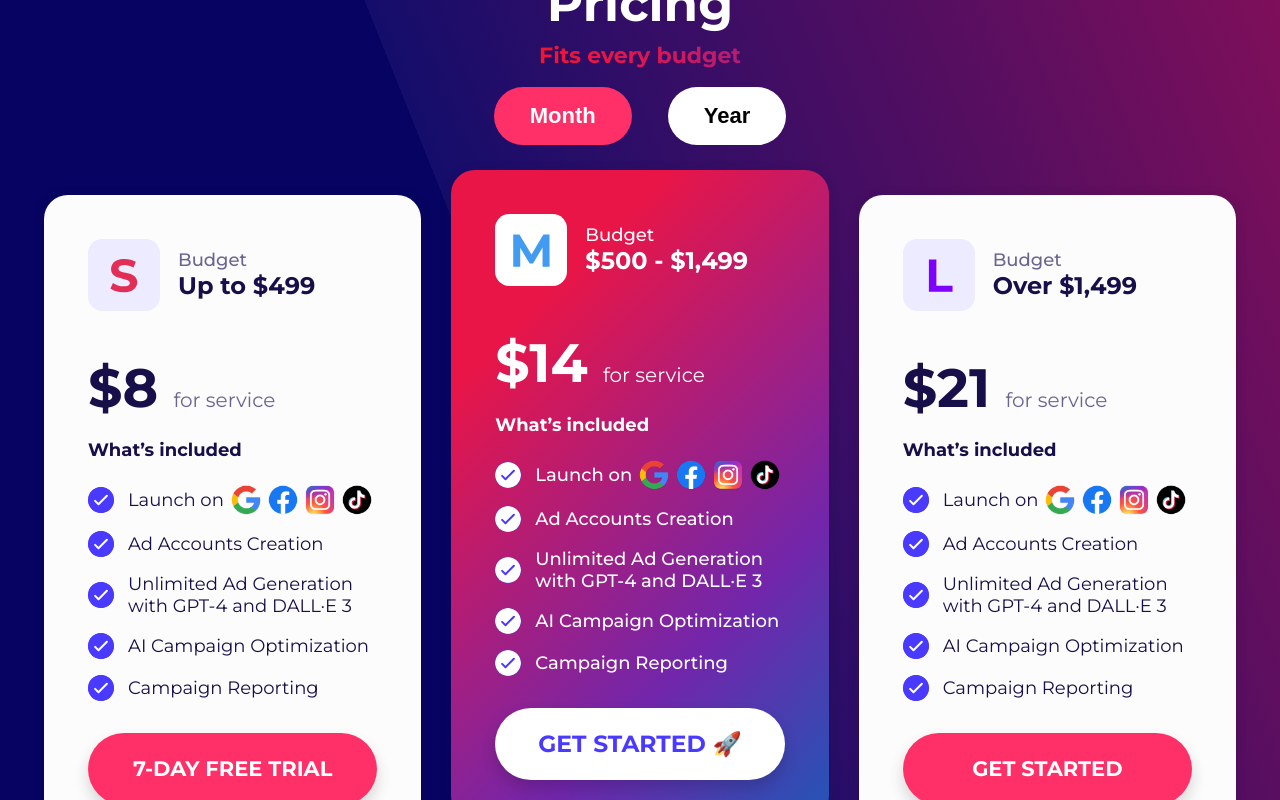
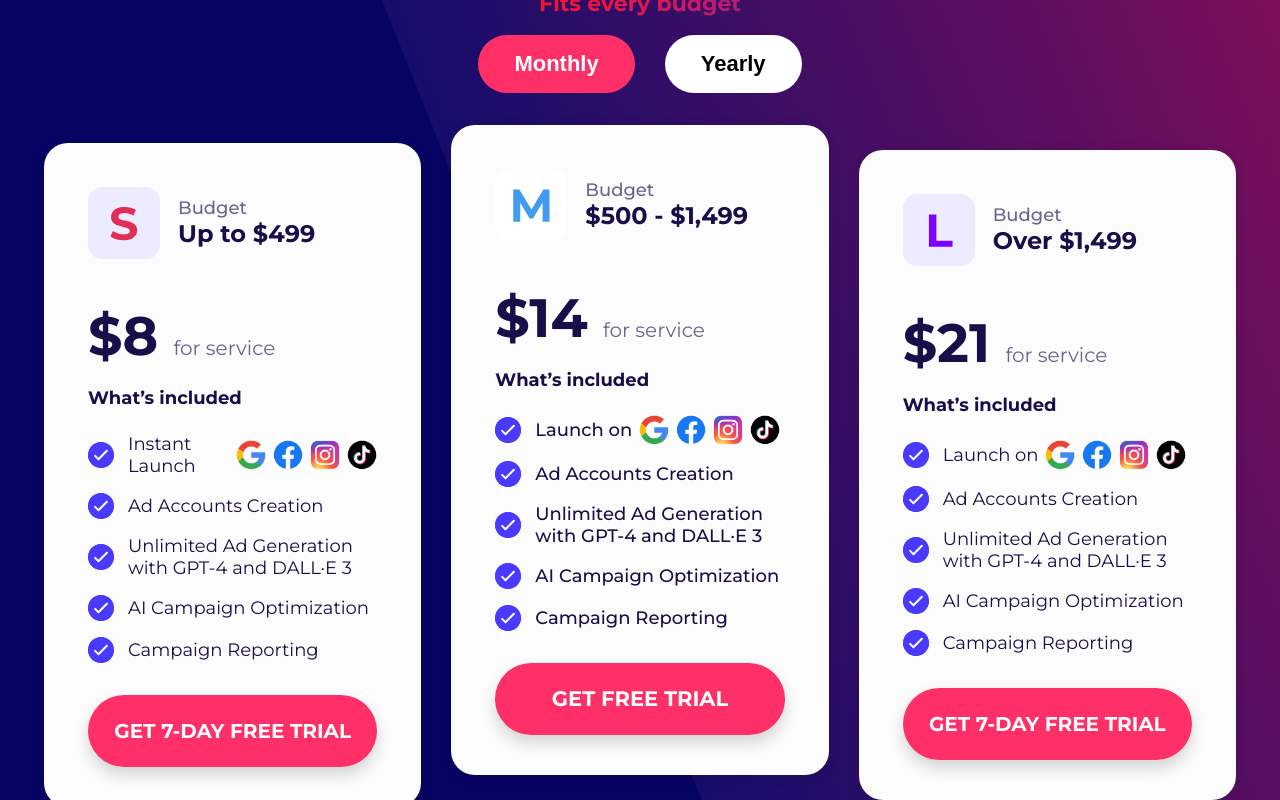
Before and after one commit to hermanchuikov/adbuy-mvp, a React (Create React App) app: page / in a window 1280 px wide. Shown: the part 1840-2640 px from the top of the page. Built offline with nearby package versions, Linux system fonts and the light colour scheme.

Commit message:
Login page update

```diff
--- a/src/pages/SignInPage/SignInPage.tsx
+++ b/src/pages/SignInPage/SignInPage.tsx
@@ -14,32 +14,32 @@ const SignInPage: FC = () => {
             <img src={AdbuyLogo} className={classes.logo} />
           </Link>
           <div className={classes.authBlock}>
-            <h2 className={classes.authTitle}>Sign in</h2>
-            <h4 className={classes.authSubtitle}>Boost your sales</h4>
+            <h2 className={classes.authTitle}>Login</h2>
+            {/*<h4 className={classes.authSubtitle}>Boost your sales</h4>*/}
 
             <button className={classes.googleButton}>
-              Sign in with Google
+              Login with Google
               <img className={classes.googleButtonLogo} src={GoogleLogo} />
             </button>
 
             <div className={classes.dividerLine}>
-              <p className={classes.dividerText}>or</p>
+              <p className={classes.dividerText}><b>OR</b></p>
             </div>
 
             <form className={classes.form}>
-              <Input inputStyles={{ width: '100%' }} title="Email" />
-              <Input inputStyles={{ width: '100%' }} title="Password" />
+              <Input inputStyles={{ width: '100%'}} placeholder={"Email"}/>
+              <Input inputStyles={{ width: '100%' }} placeholder={"Password"}/>
             </form>
 
-            <a className={classes.authForgotPassword}>Forgot password?</a>
+            <a className={classes.authForgotPassword}><b>Forgot password?</b></a>
           </div>
           <button className={classes.submitButton} type="submit">
-            Sign in
+            Login
           </button>
           <p className={classes.authRedirectText}>
-            Don`t have an account?{' '}
+            <b>Don't have an account?</b>{' '}
             <Link className={classes.authRedirectLink} to="/signUp">
-              Sign up
+              <b>Sign up</b>
             </Link>
           </p>
         </div>
--- a/src/pages/WelcomePage/Welcome.module.css
+++ b/src/pages/WelcomePage/Welcome.module.css
@@ -58,7 +58,7 @@
 }
 
 .navLogo {
-  width: 170px;
+  width: 150px;
 }
 
 .hamburger {
@@ -223,7 +223,7 @@
 .headerBlock {
   display: flex;
   justify-content: space-between;
-  padding-bottom: 4px;
+  padding-bottom: 30px;
   padding-top: 100px;
 }
 
@@ -235,10 +235,10 @@
 }
 
 .headerImage {
-  width: 94%;
+  width: 100%;
   text-align: right;
-  /* margin-top: -55px; */
-  margin-left: 86px;
+  margin-top: 7px;
+  margin-left: 92px;
 }
 
 .headerChatImage {
@@ -303,9 +303,6 @@
   margin-left: 12px;
 }
 
-.headerFooter {
-  margin-top: 30px;
-}
 
 .headerFooterText {
   text-align: center;
@@ -503,7 +500,7 @@
 
 .tariffBlock {
   display: flex;
-  column-gap: 36px;
+  column-gap: 30px;
   justify-content: center;
   margin-top: 18px;
 }
@@ -566,17 +563,7 @@
 .pricingMainCard {
   width: 394px;
   box-shadow: 0px 2px 12px 0px rgba(20, 20, 43, 0.2);
-  background-color: transparent;
-  background-image: linear-gradient(
-    135deg,
-    #e91547,
-    #e91547 7%,
-    #e91547 21%,
-    #7126ab 71%,
-    #2156b5 100%,
-    #fff
-  );
-  color: #fcfcfc;
+  background-color: #fcfcfc;
   border-radius: 24px;
   margin: 0 30px;
 }
@@ -688,10 +675,11 @@
   justify-content: center;
   align-items: center;
   color: #fff;
+  background-color: #ff3067;
   border: none;
   outline: none;
   border-radius: 96px;
-  font-size: 23.4px;
+  font-size: 21px;
   font-weight: 700;
   text-transform: uppercase;
   cursor: pointer;
@@ -709,21 +697,10 @@
   align-items: center;
   color: #fff;
   background-color: #ff3067;
-
-  /*background-image: linear-gradient(*/
-  /*  135deg,*/
-  /*  #dcab25,*/
-  /*  #ef7531 19%,*/
-  /*  #fc1414 35%,*/
-  /*  #e91547 48%,*/
-  /*  #7126ab 71%,*/
-  /*  #2156b5 94%,*/
-  /*  #fff*/
-  /*);*/
   border: none;
   outline: none;
   border-radius: 96px;
-  font-size: 21px;
+  font-size: 20px;
   font-weight: 700;
   text-transform: uppercase;
   cursor: pointer;
--- a/src/pages/WelcomePage/WelcomePage.tsx
+++ b/src/pages/WelcomePage/WelcomePage.tsx
@@ -20,14 +20,14 @@ import { Footer } from '../../components';
 
 const TARIFF_PLANS = {
   month: {
-    low: { price: 8.00, discountPrice: null },
-    medium: { price: 14, discountPrice: null },
-    high: { price: 21, discountPrice: null },
+    low: { price: 8, discountPrice: 10 },
+    medium: { price: 14, discountPrice: 17 },
+    high: { price: 21, discountPrice: 25 },
   },
   year: {
     low: { price: 48, discountPrice: 96 },
     medium: { price: 84, discountPrice: 168 },
-    high: { price: 252, discountPrice: 126 },
+    high: { price: 126, discountPrice: 252 },
   },
 };
 
@@ -195,7 +195,9 @@ const WelcomePage: FC = () => {
                       Boost Your Sales
                     </span>{' '}
                     with AI
-                    <span className={classes.gradientTitle}> in seconds!</span>
+                    {' '}<span className={classes.gradientTitle}>
+                      in seconds!
+                    </span>
                   </h2>
 
                   <div className={classes.headerButtonContainer}>
@@ -215,12 +217,12 @@ const WelcomePage: FC = () => {
             )}
           </div>
           <div className={classes.headerFooter}>
-            <p className={classes.headerFooterText}>
-              <span className={classes.headerFooterTextRed}>
-                7-day Free Trial
-              </span>{' '}
-              <span className={classes.headerFooterTextBlue}>in seconds!</span>
-            </p>
+            {/*<p className={classes.headerFooterText}>*/}
+            {/*  <span className={classes.headerFooterTextRed}>*/}
+            {/*    7-day Free Trial*/}
+            {/*  </span>{' '}*/}
+            {/*  <span className={classes.headerFooterTextBlue}>in seconds!</span>*/}
+            {/*</p>*/}
           </div>
         </div>
       </header>
@@ -274,7 +276,7 @@ const WelcomePage: FC = () => {
                   tariff === 'month' ? classes.active : null
                 }`}
               >
-                Month
+                Monthly
               </button>
               <button
                 onClick={() => setTariff('year')}
@@ -282,7 +284,7 @@ const WelcomePage: FC = () => {
                   tariff === 'year' ? classes.active : null
                 }`}
               >
-                Year
+                Yearly
               </button>
             </div>
             <div className={classes.pricingBlock}>
@@ -325,7 +327,7 @@ const WelcomePage: FC = () => {
                           className={classes.pricingCardItemImage}
                         ></img>
 
-                        <p className={classes.pricingCardItemText}>Launch on</p>
+                        <p className={classes.pricingCardItemText}>Instant Launch</p>
 
                         <img
                           src={googleImage}
@@ -390,7 +392,7 @@ const WelcomePage: FC = () => {
                     </div>
                   </div>
                   <Link to={'platforms'} className={classes.pricingCardButton}>
-                    7-day Free Trial
+                    Get 7-day Free Trial
                   </Link>
                 </div>
               </div>
@@ -404,13 +406,11 @@ const WelcomePage: FC = () => {
                     <div className={classes.pricingCardHeaderBlock}>
                       <h6
                         className={classes.pricingHeaderSuptitle}
-                        style={{ color: '#fff' }}
                       >
                         Budget
                       </h6>
                       <p
                         className={classes.pricingCardHeaderTitle}
-                        style={{ color: '#fff' }}
                       >
                         $500 - $1,499
                       </p>
@@ -419,23 +419,19 @@ const WelcomePage: FC = () => {
                   <div className={classes.pricingCardBlock}>
                     {tariff === 'year' && (
                       <p
-                        style={{ color: '#fff' }}
                         className={classes.pricingOld}
                       >
                         ${TARIFF_PLANS[tariff].medium.discountPrice}
                         <span
-                          style={{ color: '#fff' }}
                           className={classes.pricingOldLine}
                         ></span>
                       </p>
                     )}
                     <p
-                      style={{ color: '#fff' }}
                       className={classes.pricingCardPrice}
                     >
                       ${TARIFF_PLANS[tariff].medium.price}{' '}
                       <span
-                        style={{ color: '#fff' }}
                         className={classes.pricingCardAdditionalText}
                       >
                         for service
@@ -445,19 +441,17 @@ const WelcomePage: FC = () => {
                   <div className={classes.pricingCardListBlock}>
                     <h6
                       className={classes.pricingCardListHeaderTitle}
-                      style={{ color: '#fff' }}
                     >
                       What’s included
                     </h6>
                     <div className={classes.pricingCardList}>
                       <div className={classes.pricingCardListItem}>
                         <img
-                          src={whiteCircle}
+                          src={blueCircle}
                           className={classes.pricingCardItemImage}
                         ></img>
                         <p
                           className={classes.pricingMainCardItemText}
-                          style={{ color: '#fff' }}
                         >
                           Launch on
                         </p>
@@ -485,12 +479,11 @@ const WelcomePage: FC = () => {
 
                       <div className={classes.pricingCardListItem}>
                         <img
-                          src={whiteCircle}
+                          src={blueCircle}
                           className={classes.pricingCardItemImage}
                         ></img>
                         <p
                           className={classes.pricingMainCardItemText}
-                          style={{ color: '#fff' }}
                         >
                           Ad Accounts Creation
                         </p>
@@ -498,12 +491,11 @@ const WelcomePage: FC = () => {
 
                       <div className={classes.pricingCardListItem}>
                         <img
-                          src={whiteCircle}
+                          src={blueCircle}
                           className={classes.pricingCardItemImage}
                         ></img>
                         <p
                           className={classes.pricingMainCardItemText}
-                          style={{ color: '#fff' }}
                         >
                           Unlimited Ad Generation with GPT-4 and DALL·E 3
                         </p>
@@ -511,12 +503,11 @@ const WelcomePage: FC = () => {
 
                       <div className={classes.pricingCardListItem}>
                         <img
-                          src={whiteCircle}
+                          src={blueCircle}
                           className={classes.pricingCardItemImage}
                         ></img>
                         <p
                           className={classes.pricingMainCardItemText}
-                          style={{ color: '#fff' }}
                         >
                           AI Campaign Optimization
                         </p>
@@ -524,12 +515,11 @@ const WelcomePage: FC = () => {
 
                       <div className={classes.pricingCardListItem}>
                         <img
-                          src={whiteCircle}
+                          src={blueCircle}
                           className={classes.pricingCardItemImage}
                         ></img>
                         <p
                           className={classes.pricingMainCardItemText}
-                          style={{ color: '#fff' }}
                         >
                           Campaign Reporting
                         </p>
@@ -539,13 +529,8 @@ const WelcomePage: FC = () => {
                   <Link
                     to={'platforms'}
                     className={classes.pricingMainCardButton}
-                    style={{
-                      backgroundColor: '#fff',
-                      color: '#4A3AFF',
-                      fontWeight: 700,
-                    }}
                   >
-                    Get started 🚀
+                    Get Free Trial
                   </Link>
                 </div>
               </div>
@@ -653,7 +638,7 @@ const WelcomePage: FC = () => {
                     </div>
                   </div>
                   <Link to={'platforms'} className={classes.pricingCardButton}>
-                    Get started
+                    Get 7-day Free Trial
                   </Link>
                 </div>
               </div>
```
